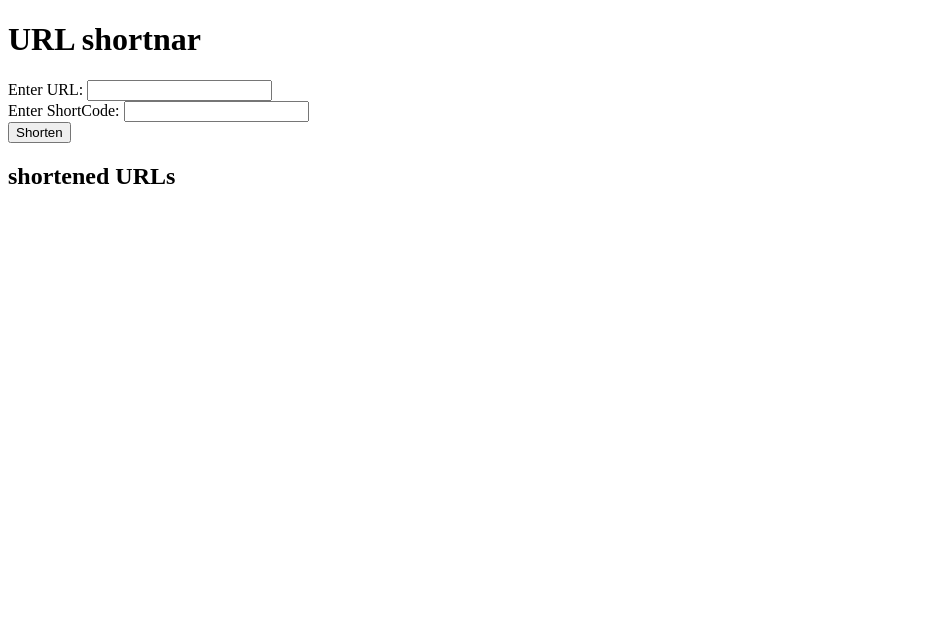
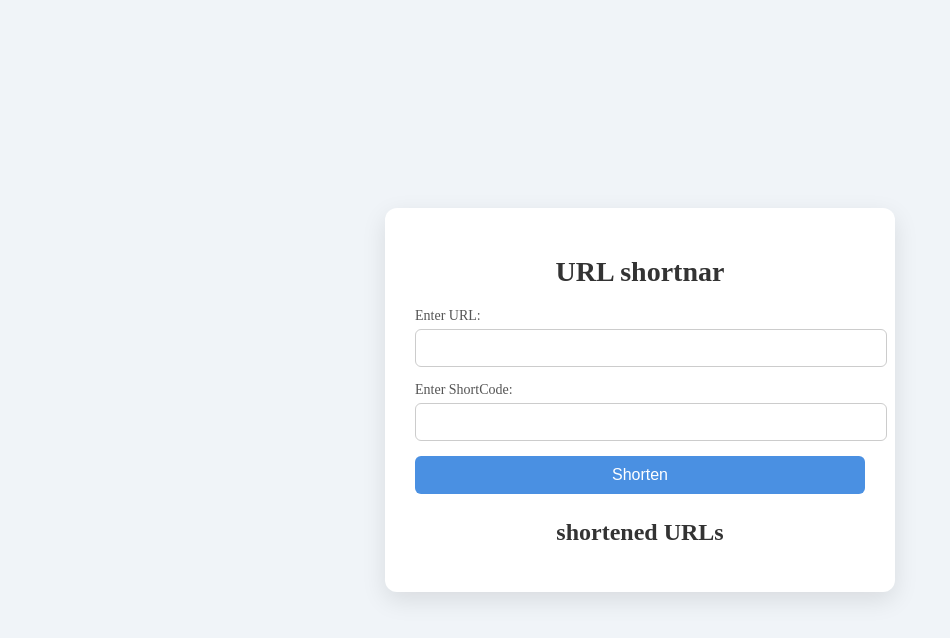
Before and after one commit to Abdularsf/url_shortner, a plain HTML site: page index.html in a window 1280 px wide. Shown: the whole page, without its empty margins (0-950 px from the left). Drawn offline with Linux system fonts and the light colour scheme.

Commit message:
css complete

```diff
--- a/index.html
+++ b/index.html
@@ -3,6 +3,7 @@
 <head>
     <meta charset="UTF-8">
     <meta name="viewport" content="width=device-width, initial-scale=1.0">
+    <link rel="stylesheet" href="style.css">
     <title>Document</title>
 </head>
 <body>
--- /dev/null
+++ b/style.css
@@ -0,0 +1,93 @@
+body {
+    margin: 0;
+    padding: 0;
+    box-sizing: border-box;
+}
+
+body{
+    background-color: #f0f4f8;
+    display: flex;
+    justify-content: center;
+    align-items: center;
+    height: 100vh;
+}
+
+.container{
+    background-color: #fff;
+    padding: 30px;
+    border-radius: 12px;
+    width: 450px;
+    text-align: center;
+    box-shadow: 0 8px 24px rgba(0,0,0,0.1);
+}
+
+/* Title */
+h1 {
+    margin-bottom: 20px;
+    font-size: 28px;
+    color: #333;
+}
+
+/* Form spacing */
+form div {
+    margin-bottom: 15px;
+    text-align: left;
+}
+
+/* Labels */
+label {
+    display: block;
+    margin-bottom: 5px;
+    font-size: 14px;
+    color: #555;
+}
+
+/* Inputs */
+input {
+    width: 100%;
+    padding: 10px;
+    border: 1px solid #ccc;
+    border-radius: 6px;
+    font-size: 14px;
+    outline: none;
+}
+
+input:focus {
+    border-color: #4a90e2;
+}
+
+/* Button */
+button {
+    width: 100%;
+    padding: 10px;
+    background-color: #4a90e2;
+    border: none;
+    border-radius: 6px;
+    color: white;
+    font-size: 16px;
+    cursor: pointer;
+    transition: 0.3s;
+}
+
+button:hover {
+    background-color: #357abd;
+}
+
+/* Subheading */
+h2 {
+    margin-top: 25px;
+    margin-bottom: 10px;
+    color: #333;
+}
+
+/* URL list */
+ul {
+    list-style: none;
+    padding: 0;
+}
+
+li {
+    margin-bottom: 10px;
+    font-size: 14px;
+    word-break: break-all;
+}
```
